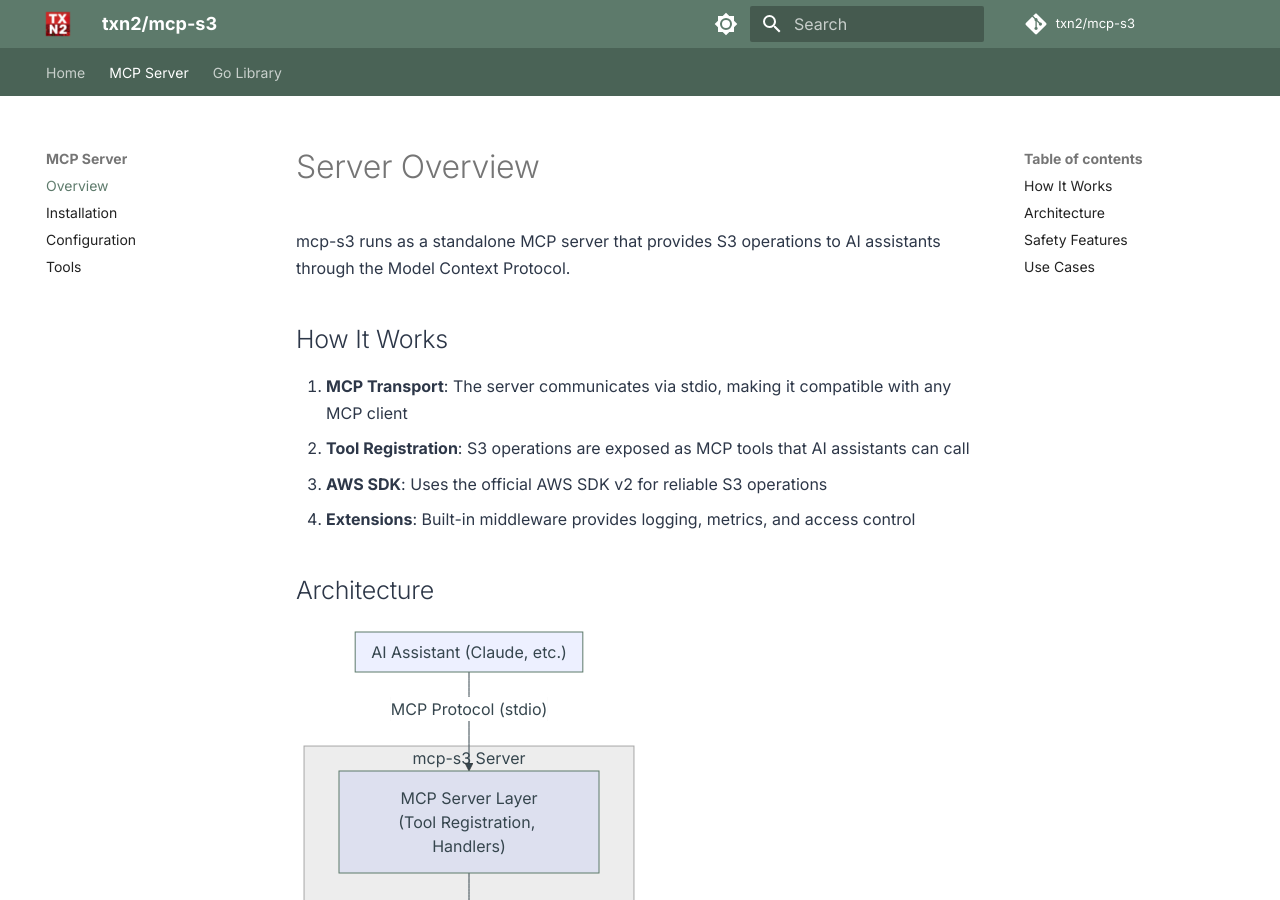
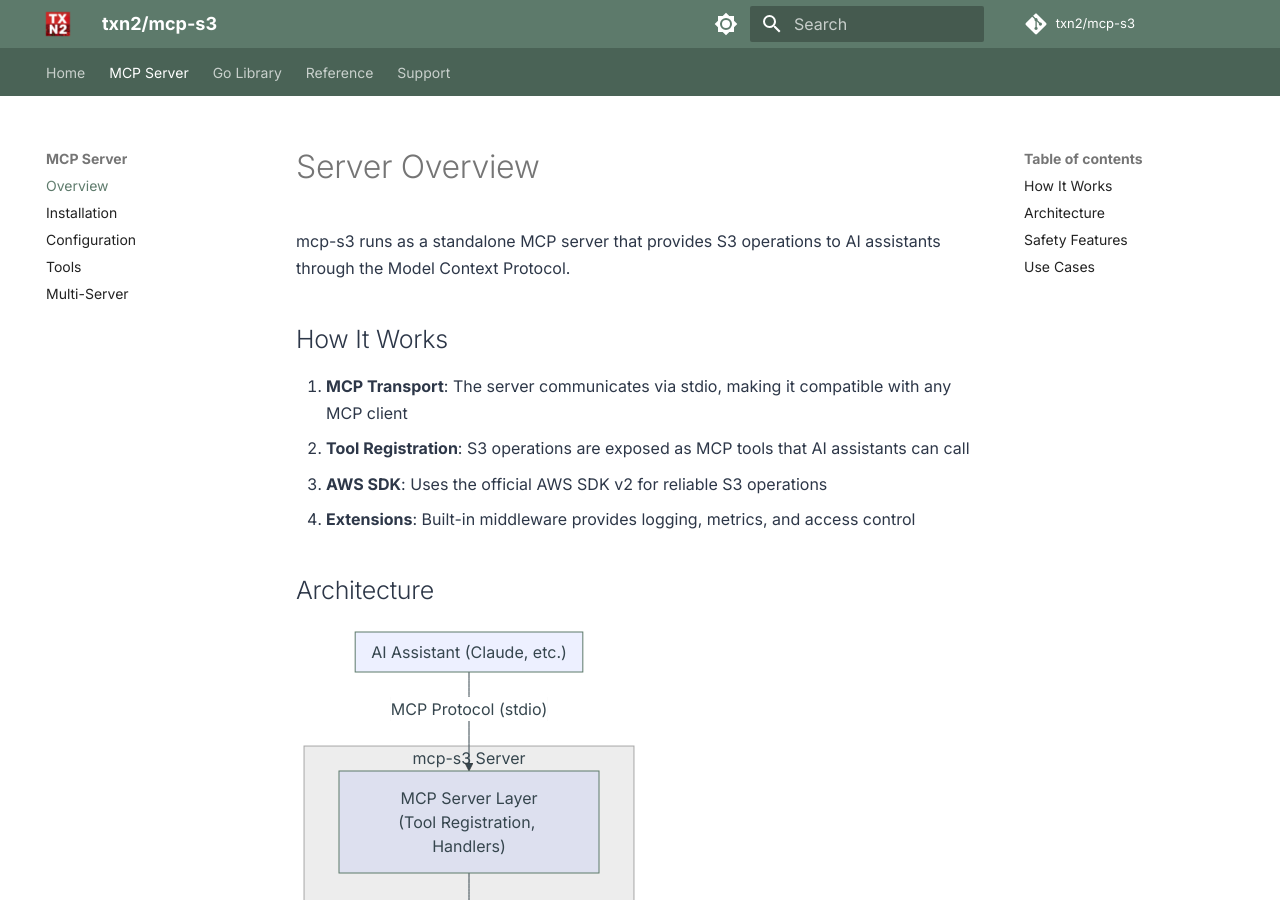
Before and after one commit to txn2/mcp-s3, an MkDocs documentation site: the page built from docs/server/index.md, in a window 1280 px wide and 900 px high. Built offline with MkDocs 1.6.1 and Material for MkDocs 9.7.7, drawn with Linux system fonts in a browser that asks for light colours; comment, search, counter and statistics services are not loaded; some of the changed lines change nothing that is shown.

Commit message:
Update MkDocs navigation and pin workflow actions to fixed versions

```diff
--- a/mkdocs.yml
+++ b/mkdocs.yml
@@ -39,11 +39,20 @@ nav:
     - Installation: server/installation.md
     - Configuration: server/configuration.md
     - Tools: server/tools.md
+    - Multi-Server: server/multi-server.md
   - Go Library:
     - Overview: library/index.md
     - Quick Start: library/quickstart.md
     - Architecture: library/architecture.md
     - Extensibility: library/extensibility.md
+  - Reference:
+    - Overview: reference/index.md
+    - Tools API: reference/tools-api.md
+    - Configuration: reference/configuration.md
+    - Security: reference/security.md
+  - Support:
+    - Troubleshooting: support/troubleshooting.md
+    - Changelog: support/changelog.md
 
 markdown_extensions:
   - abbr
```
Also changed, not shown: 2 other files.
